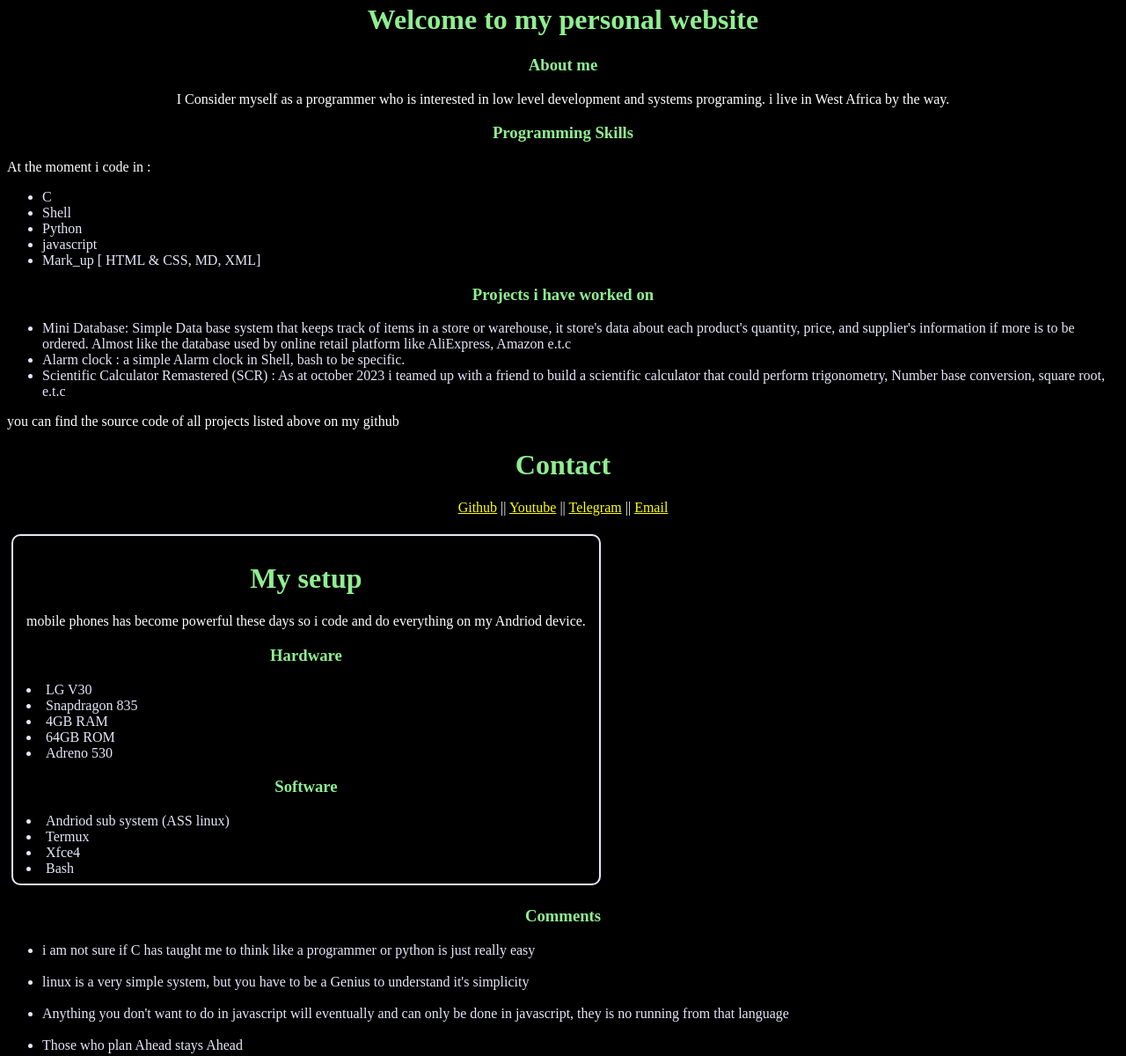
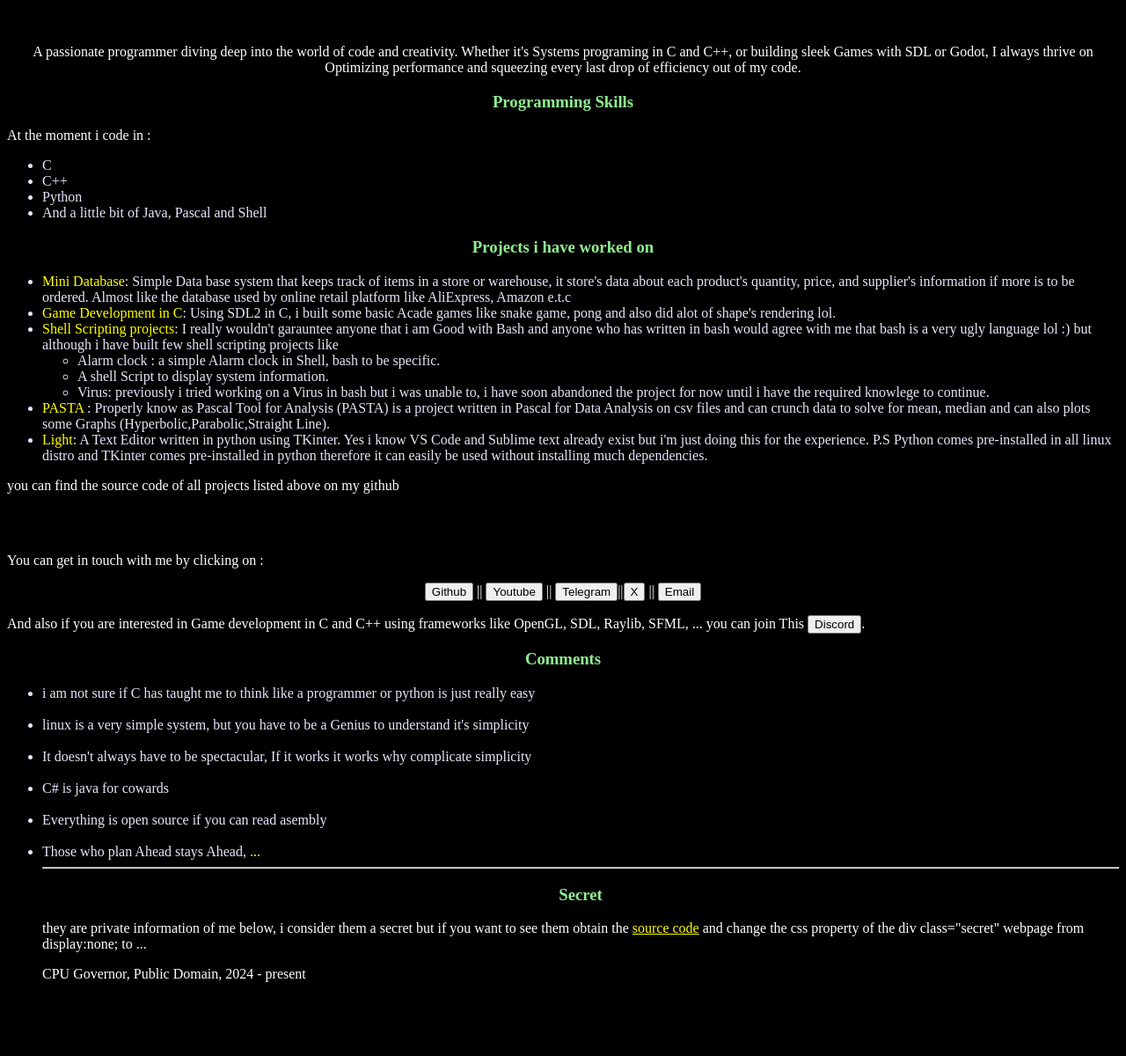
Before and after one commit to gpu-governor/cpu_governor, a plain HTML site: page index.html in a window 1280 px wide. Shown: the part 73-1273 px from the top of the page at 88% size. After the commit the page ends 1205 px from the top, so only its background shows below. Drawn offline with Linux system fonts and the light colour scheme.

Commit message:
Update index.html

```diff
--- a/index.html
+++ b/index.html
@@ -4,6 +4,7 @@
 			<title>CPU_Governor</title>
 			<meta name="viewport" content="width=device-width, initial-scale=1.0" />
 			<link rel="stylesheet" type="text/css" href="css/style.css"/>
+<link href="https://fonts.googleapis.com/css2?family=Press+Start+2P&display=swap" rel="stylesheet">
 		</head>
 		<body>
 			<nav class="navbar">
@@ -13,45 +14,39 @@
 					<li><a href="#projects">My Projects</a></li>
 				</ul>
 			</nav>
-			<h1>Welcome to my personal website</h1>
-			<h3>About me</h3>
-			<p class="p_center">I Consider myself as a programmer who is interested in low level development and systems programing. i live in West Africa by the way.</p>
+			<h2>Hey there! I'm CPU Governor</h2>
+			<p class="p_center">A passionate programmer diving deep into the world of code and creativity. Whether it's Systems programing in C and C++, or building sleek Games with SDL or Godot, I always thrive on Optimizing performance and squeezing every last drop of efficiency out of my code.</p>
 			<h3>Programming Skills</h3>
 			<p>At the moment i code in :</p>
 			<ul>
 			<li>C </li>
-            <li>Shell </li>
+			<li>C++ </li>
 <li>Python</li>
-<li>javascript</li>
-<li>Mark_up [ HTML & CSS, MD, XML]</li>
+<li> And a little bit of Java, Pascal and Shell</li>
 			</ul>
+
 			<h3 id="projects"> Projects i have worked on </h3>
 			<ul>
-				<li> Mini Database: Simple Data base system that keeps track of items in a store or warehouse, it store's data about each product's quantity, price, and supplier's information if more is to be ordered. Almost like the database used by online retail platform like AliExpress, Amazon e.t.c</li>
-				<li> Alarm clock :  a simple Alarm clock in Shell, bash to be specific.</li>
+				<li> <a>Mini Database</a>: Simple Data base system that keeps track of items in a store or warehouse, it store's data about each product's quantity, price, and supplier's information if more is to be ordered. Almost like the database used by online retail platform like AliExpress, Amazon e.t.c</li>
+				<li><a> Game Development in C</a>: Using SDL2 in C, i built some basic Acade games like snake game, pong and also did alot of shape's rendering lol.</li>
+				<li><a> Shell Scripting projects</a>: I really wouldn't garauntee anyone that i am Good with Bash and anyone who has written in bash would agree with me that bash is a very ugly language lol :) but although i have built few shell scripting projects like
+<div><ul>
+<li>Alarm clock :  a simple Alarm clock in Shell, bash to be specific.</li>
+<li>A shell Script to display system information.</li>
+<li>Virus: previously i tried working on a Virus in bash but i was unable to, i have soon abandoned the project for now until i have the required knowlege to continue.</li>
+<ul>
+</div>
 
-				<li> Scientific Calculator Remastered (SCR) : As at october 2023 i teamed up with a friend to build a scientific calculator that could perform trigonometry, Number base conversion, square root, e.t.c</li>
+<li> <a>PASTA </a>: Properly know as Pascal Tool for Analysis (PASTA) is a project written in Pascal for Data Analysis on csv files and can crunch data to solve for mean, median  and can also plots some Graphs (Hyperbolic,Parabolic,Straight Line).</li>
+<li><a>Light</a>: A Text Editor written in python using TKinter. Yes i know VS Code and Sublime text already exist but i'm just doing this for the experience. P.S Python comes pre-installed in all linux distro and TKinter comes pre-installed in python therefore it can easily be used without installing much dependencies. </li>
 			</ul>
 			<p>you can find the source code of all projects listed above on my github</p>
-			<h1 id="contact">Contact </h1>
-			<p class="p_center"><a href="https://github.com/CPU-governor">Github</a> || <a href="https://youtube.com/@CPU_Governor?si=jit_Ya4_VFoGK8Pn">Youtube</a> || <a href="https://t.me/cpu_governor">Telegram</a> || <a href="mailto:cpu.governor@gmail.com">Email</a></p>
-			<div class="outline">
-                <h1>My setup</h1>
-      <p>mobile phones has become powerful these days so i code and do everything on my Andriod device.</p>
-                    <h3 >Hardware</h3>
-                    <li><i ></i> LG V30</li>
-                    <li><i ></i> Snapdragon 835</li>
-                    <li><i ></i> 4GB RAM</li>
-                    <li><i ></i> 64GB ROM</li>
-                    <li><i ></i> Adreno 530</li>
 
+			<h2 id="contact">Contact Me</h2>
+			<p>You can get in touch with me by clicking on :</p>
 
-                    <h3>Software</h3>
-                    <li><i ></i> Andriod sub system (ASS linux)</li>
-                    <li><i></i> Termux</li>
-                    <li><i ></i> Xfce4</li>
-                    <li><i></i> Bash</li>
-                    </div>
+			<p class="p_center"><a href="https://github.com/CPU-governor"><button>Github</button></a> || <a href="https://youtube.com/@CPU_Governor?si=jit_Ya4_VFoGK8Pn"><button>Youtube</button></a> || <a href="https://t.me/cpu_governor"><button>Telegram</button></a>||<a href="https://twitter.com/cpu_governor?t=hLjxN510WS_zATZlya2nvQ&s=09"><button>X</button></a> || <a href="mailto:cpu.governor@gmail.com"><button>Email</button></a></p>
+			<p>And also if you are interested in Game development in C and C++ using frameworks like OpenGL, SDL, Raylib, SFML, ... you can join This <a href="https://discord.gg/ANy5Sr7wt2"><button>Discord</button></a>.</p>
 
                     <h3>Comments</h3>
                     <ul>
@@ -59,9 +54,13 @@
                     <br>
                     <li> linux is a very simple system, but you have to be a Genius to understand it's simplicity</li>
                     <br>
-                    <li>Anything you don't want to do in javascript will eventually and can only be done in javascript, they is no running from that language</li>
+                    <li>It doesn't always have to be spectacular, If it works it works  why complicate simplicity</li>
+					<br>
+                    <li>C# is java for cowards</li>
                     <br>
-                    <li> Those who plan Ahead stays Ahead</li>
+                    <li>Everything is open source if you can read asembly</li>
+                    <br>
+                    <li> Those who plan Ahead stays Ahead, <a>...</a></li>
             <hr>
 
 
```
